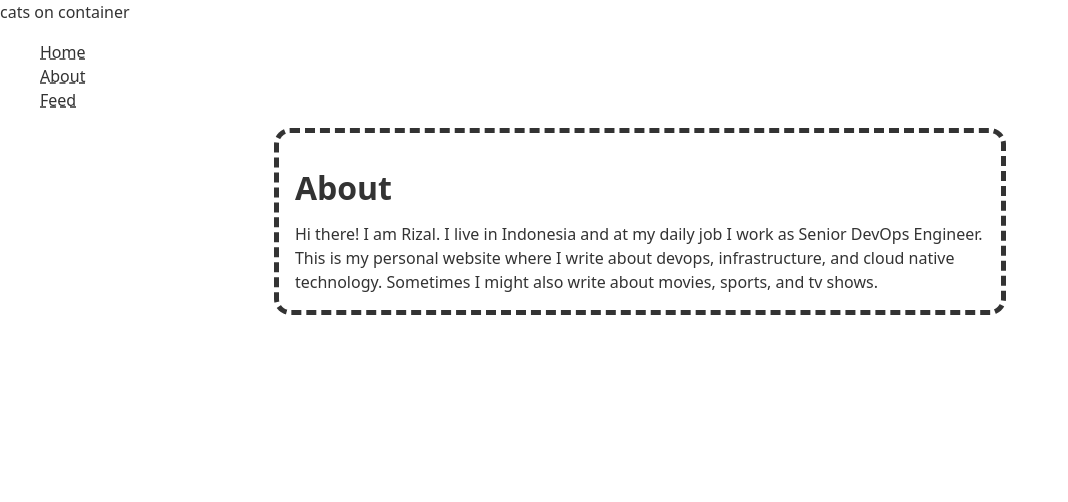
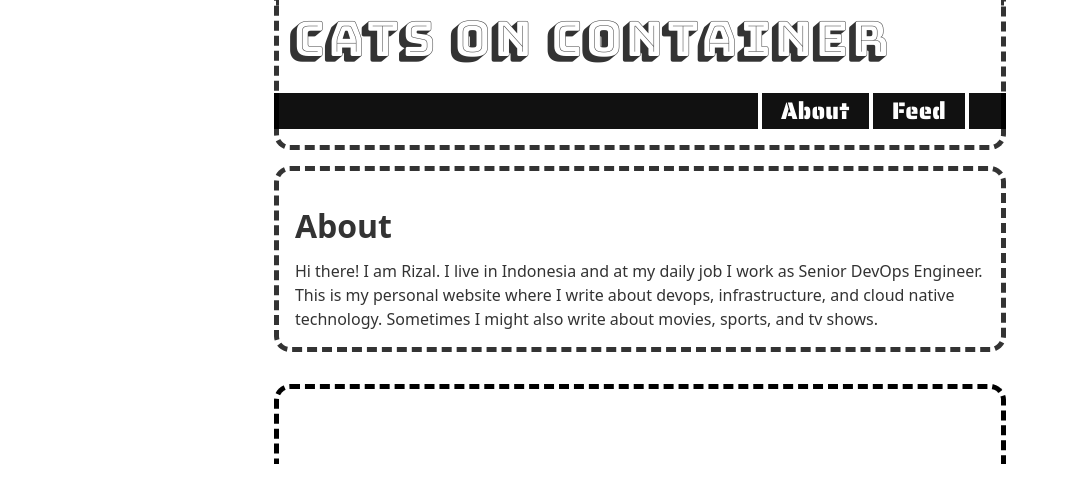
Before and after one commit to rizaldim/catsoncontainer.com, an Eleventy site: page content/about/index.html in a window 1280 px wide. Shown: the whole page, without its empty margins (0-1068 px from the left). Built offline with nearby package versions, Linux system fonts and the light colour scheme; Eleventy itself is replaced by a stand-in of ours; files that its build step writes are made by us from their sources.

Commit message:
Fix about

```diff
--- a/content/about/index.html
+++ b/content/about/index.html
@@ -1,32 +1,7 @@
-<!doctype html>
-<html lang="en">
-<head>
-  <meta charset="utf-8">
-  <meta name="viewport" content="width=device-width, initial-scale=1.0">
-  <meta name="description" content="Blog about devops, working in tech, movies, sports, etc">
-
-  <title>About - Cats on container</title>
-
-  <link rel="stylesheet" href="/reset.css">
-  <link rel="stylesheet" href="/style.css">
-
-  <link rel="alternate" href="feed/feed.xml" type="application/atom+xml" title="Cats on container">
-</head>
-
-<body>
-
-<header>
-  <div class="site-title">cats on container</div>
-  <nav>
-    <ul role="list">
-      <li><a href="/">Home</a></li>
-      <li><a href="/about/">About</a></li>
-      <li><a href="/feed/feed.xml">Feed</a></li>
-    </ul>
-  </nav>
-</header>
-
-<main>
+---
+layout: layout.njk
+mainClass: index
+---
 
 <h1>About</h1>
 
@@ -36,8 +11,3 @@ Senior DevOps Engineer. This is my personal website where I write about devops,
 infrastructure, and cloud native technology. Sometimes I might also write
 about movies, sports, and tv shows.
 </p>
-
-</main>
-
-</body>
-</html>
```
